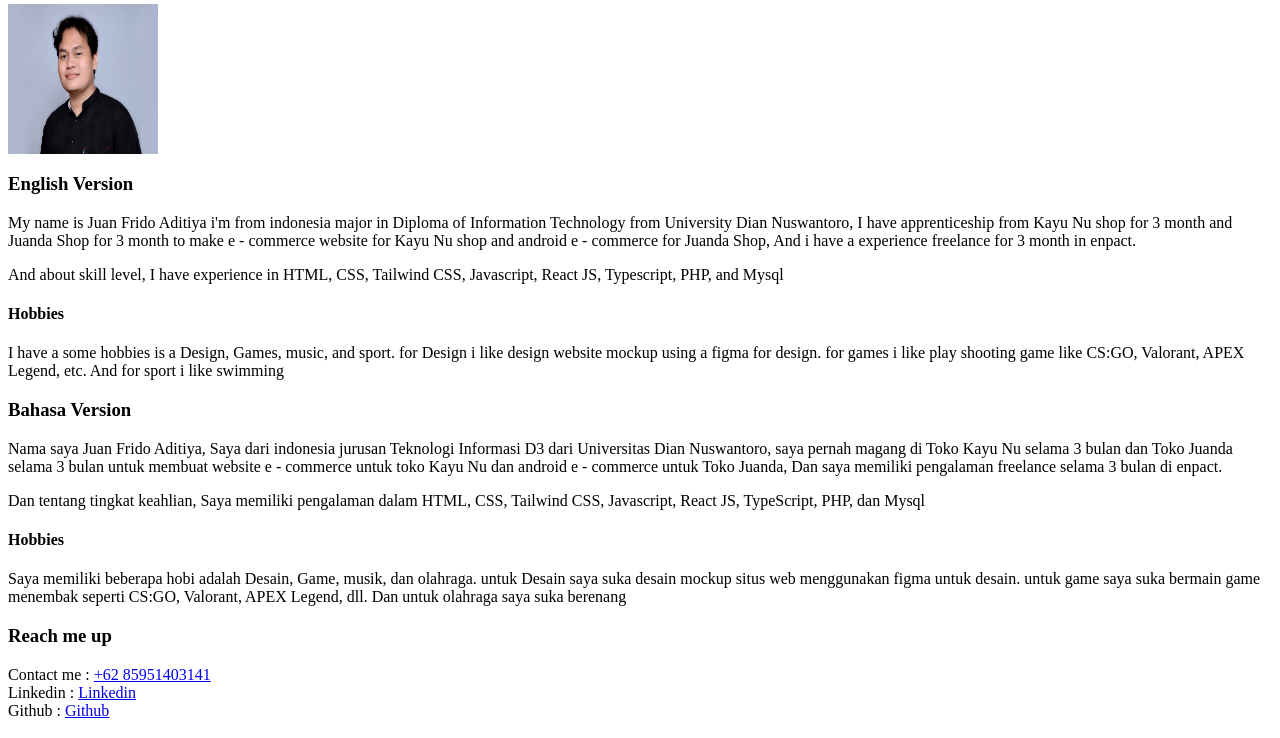
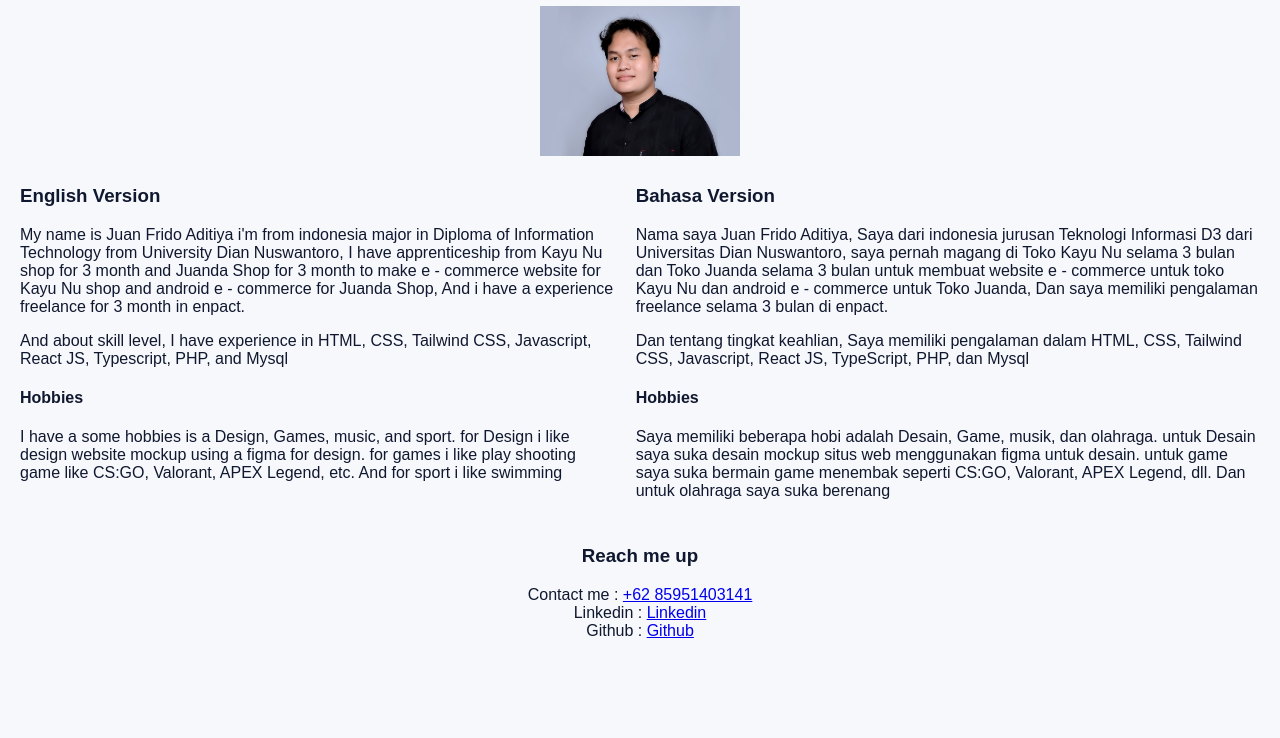
Before and after one commit to zettacamp-juan-frido/juan_zettacamp_catfish, a plain HTML site: page index.html in a window 1280 px wide. Shown: the part 62-800 px from the top of the page. Drawn offline with Linux system fonts and the light colour scheme.

Commit message:
create ccs file for styling

```diff
--- /dev/null
+++ b/index.css
@@ -0,0 +1,21 @@
+body {
+  margin: 10px;
+  background-color: #f7f8fc;
+  font-family: sans-serif;
+  color: #10182f;
+}
+.container {
+  text-align: center;
+}
+img {
+  width: 200px;
+  height: 150px;
+}
+.about {
+  display: flex;
+  text-align: left;
+}
+
+.about .about-eng-id {
+  margin: 10px;
+}
--- a/index.html
+++ b/index.html
@@ -1,17 +1,19 @@
 <html>
   <head>
+    <link rel="stylesheet" href="index.css" />
     <title>My Profile</title>
   </head>
   <body>
+    <!-- start container -->
+    <div class="container">
+      <h1>About me</h1>
       <div>
-      <h1>About me</h1>
+        <img src="image/Profile picture.jpg" />
+      </div>
+
+      <div class="about">
         <!-- English Version -->
-      <div>
-        <div>
-          <img
-            src="image/Profile picture.jpg"
-            style="width: 150px; height: 150px" />
-        </div>
+        <div class="about-eng-id">
           <h3>English Version</h3>
           <p>
             My name is Juan Frido Aditiya i'm from indonesia major in Diploma of
@@ -27,16 +29,16 @@
           </p>
           <h4>Hobbies</h4>
           <p>
-          I have a some hobbies is a Design, Games, music, and sport. for Design
-          i like design website mockup using a figma for design. for games i
-          like play shooting game like CS:GO, Valorant, APEX Legend, etc. And
-          for sport i like swimming
+            I have a some hobbies is a Design, Games, music, and sport. for
+            Design i like design website mockup using a figma for design. for
+            games i like play shooting game like CS:GO, Valorant, APEX Legend,
+            etc. And for sport i like swimming
           </p>
         </div>
         <!-- English Version -->
 
         <!-- Bahasa Version -->
-      <div>
+        <div class="about-eng-id">
           <h3>Bahasa Version</h3>
           <p>
             Nama saya Juan Frido Aditiya, Saya dari indonesia jurusan Teknologi
@@ -52,14 +54,17 @@
           </p>
           <h4>Hobbies</h4>
           <p>
-          Saya memiliki beberapa hobi adalah Desain, Game, musik, dan olahraga.
-          untuk Desain saya suka desain mockup situs web menggunakan figma untuk
-          desain. untuk game saya suka bermain game menembak seperti CS:GO,
-          Valorant, APEX Legend, dll. Dan untuk olahraga saya suka berenang
+            Saya memiliki beberapa hobi adalah Desain, Game, musik, dan
+            olahraga. untuk Desain saya suka desain mockup situs web menggunakan
+            figma untuk desain. untuk game saya suka bermain game menembak
+            seperti CS:GO, Valorant, APEX Legend, dll. Dan untuk olahraga saya
+            suka berenang
           </p>
         </div>
         <!-- Bahasa Version -->
+      </div>
 
+      <!-- start reach me-->
       <div>
         <h3>Reach me up</h3>
         <div>
@@ -72,7 +77,8 @@
         </div>
         <div>Github : <a href="https://github.com/juanaditia">Github </a></div>
       </div>
+      <!-- end of reach me -->
+    </div>
     <!-- end of container -->
-    </div>
   </body>
 </html>
```
Lines whose indentation alone changed are shown as unchanged.
